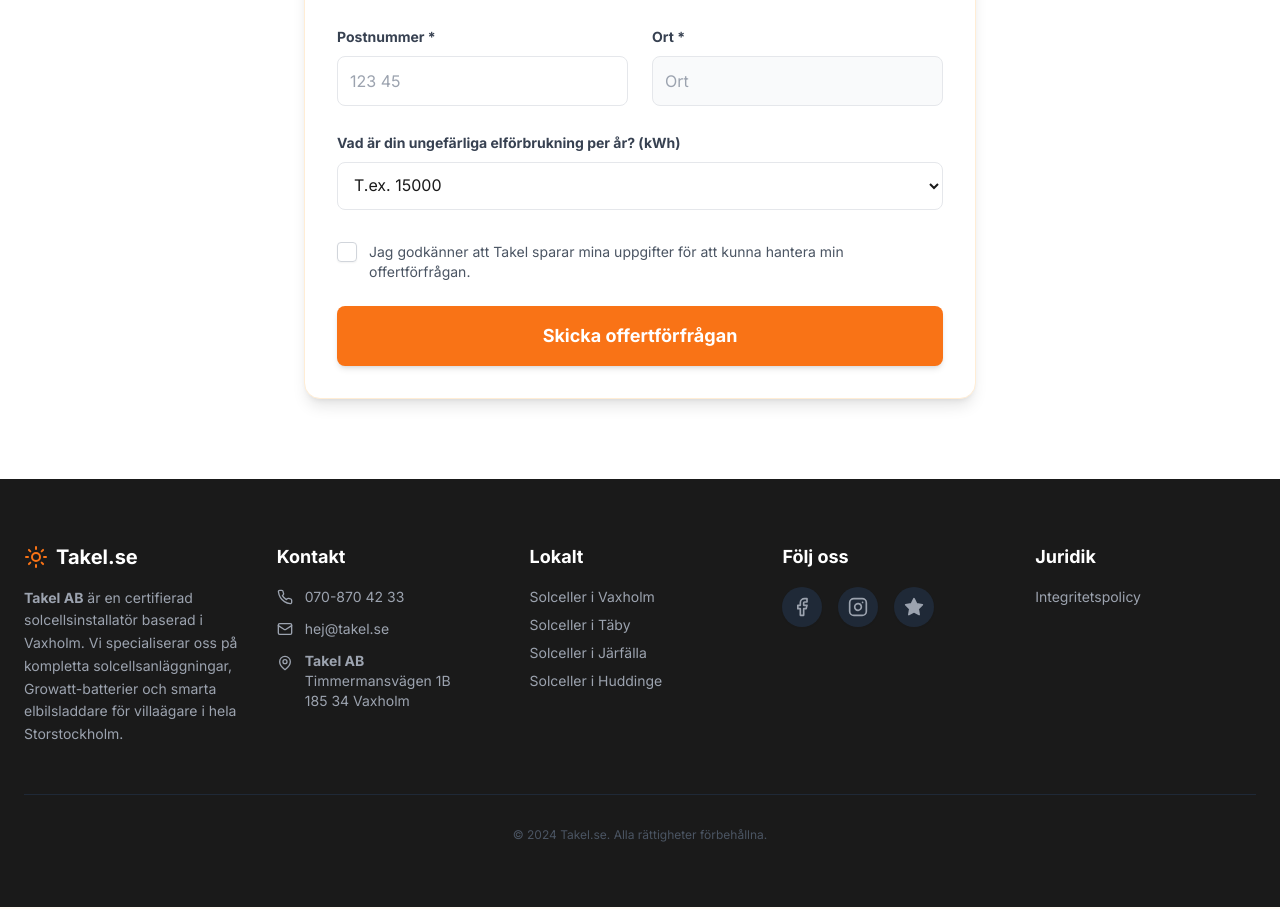
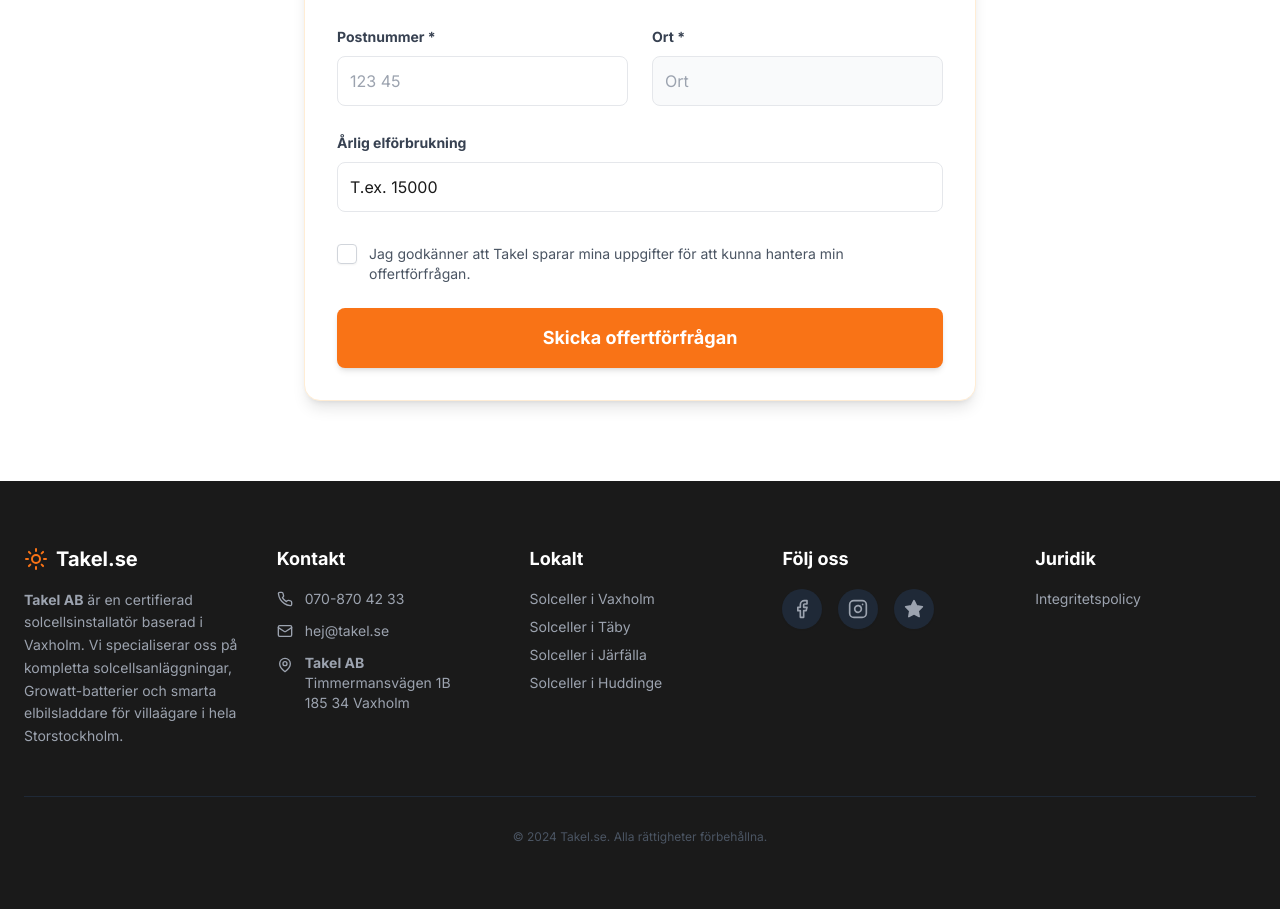
Before and after one commit to Takel-hub/ideal, a React (Vite) app: page / in a window 1280 px wide. Shown: the part 5400-6309 px from the top of the page. Built offline with nearby package versions, Linux system fonts and the light colour scheme; no server answers.

Commit message:
fix(a11y): improve accessibility score to 100 based on Lighthouse feedback

```diff
--- a/src/components/ChatWidget.tsx
+++ b/src/components/ChatWidget.tsx
@@ -868,6 +868,7 @@ Stämmer detta?`;
                                 {/* Close Button for Pill */}
                                 <button
                                     onClick={handlePillClose}
+                                    aria-label="Stäng chatt"
                                     className="absolute -top-2 -right-2 bg-white border border-orange-100 shadow-sm rounded-full p-1 text-gray-400 hover:text-orange-600 hover:border-orange-200 transition-colors z-20"
                                 >
                                     <X className="w-4 h-4" />
@@ -885,6 +886,7 @@ Stämmer detta?`;
                         )}
                         <button
                             onClick={() => setIsOpen(true)}
+                            aria-label="Öppna chatt"
                             className="bg-orange-600 text-white p-4 rounded-full shadow-lg hover:bg-orange-700 transition-transform hover:scale-110 animate-in slide-in-from-bottom-4 duration-500"
                         >
                             <Bot className="w-8 h-8" />
@@ -922,6 +924,7 @@ Stämmer detta?`;
                         <div className="relative group">
                             <button
                                 onClick={handleClose}
+                                aria-label="Minimera chatt"
                                 className="bg-orange-700/50 hover:bg-orange-800/80 rounded-full p-2 text-white/90 hover:text-white transition-all shadow-sm group-hover:shadow-md"
                             >
                                 <X className="w-5 h-5" />
--- a/src/components/ContactForm.tsx
+++ b/src/components/ContactForm.tsx
@@ -205,11 +205,12 @@ export const ContactForm = ({ onSuccess }: ContactFormProps) => {
                         </div>
 
                         <div className="space-y-2">
-                            <label className="text-sm font-bold text-gray-700">Vad är din ungefärliga elförbrukning per år? (kWh)</label>
+                            <label htmlFor="consumption" className="text-sm font-bold text-gray-700">Årlig elförbrukning</label>
                             <select
+                                id="consumption"
                                 value={formData.consumption}
                                 onChange={e => setFormData({ ...formData, consumption: e.target.value })}
-                                className="w-full p-3 rounded-lg border border-gray-200 focus:border-orange-500 focus:ring-1 focus:ring-orange-500 outline-none transition-all bg-white"
+                                className="w-full p-3 rounded-lg border border-gray-200 focus:border-orange-500 focus:ring-1 focus:ring-orange-500 outline-none transition-all appearance-none bg-white"
                             >
                                 <option>T.ex. 15000</option>
                                 <option>Under 10 000</option>
--- a/src/components/Footer.tsx
+++ b/src/components/Footer.tsx
@@ -21,7 +21,7 @@ export const Footer = ({ onOpenPrivacy }: FooterProps) => {
 
                 {/* Contact / NAP (Name, Address, Phone) */}
                 <div className="space-y-4">
-                    <h4 className="font-bold text-lg">Kontakt</h4>
+                    <h2 className="font-bold text-lg">Kontakt</h2>
                     <div className="space-y-3 text-sm text-gray-400">
                         <a href="tel:0708704233" className="flex items-center gap-3 hover:text-orange-500 transition-colors">
                             <Phone className="w-4 h-4 flex-shrink-0" />
@@ -44,7 +44,7 @@ export const Footer = ({ onOpenPrivacy }: FooterProps) => {
 
                 {/* Lokalt */}
                 <div className="space-y-4">
-                    <h4 className="font-bold text-lg">Lokalt</h4>
+                    <h2 className="font-bold text-lg">Lokalt</h2>
                     <ul className="space-y-2 text-sm text-gray-400">
                         <li><a href="/solceller/vaxholm" className="hover:text-orange-500 transition-colors">Solceller i Vaxholm</a></li>
                         <li><a href="/solceller/taby" className="hover:text-orange-500 transition-colors">Solceller i Täby</a></li>
@@ -55,7 +55,7 @@ export const Footer = ({ onOpenPrivacy }: FooterProps) => {
 
                 {/* Sociala Medier */}
                 <div className="space-y-4">
-                    <h4 className="font-bold text-lg">Följ oss</h4>
+                    <h2 className="font-bold text-lg">Följ oss</h2>
                     <div className="flex gap-4">
                         <a href="https://www.facebook.com/profile.php?id=100089265523459" target="_blank" rel="noopener noreferrer" aria-label="Besök vår Facebook-sida" className="w-10 h-10 rounded-full bg-gray-800 flex items-center justify-center text-gray-400 hover:bg-[#1877F2] hover:text-white transition-all shadow-sm">
                             <Facebook className="w-5 h-5" />
@@ -71,7 +71,7 @@ export const Footer = ({ onOpenPrivacy }: FooterProps) => {
 
                 {/* Legal */}
                 <div className="space-y-4">
-                    <h4 className="font-bold text-lg">Juridik</h4>
+                    <h2 className="font-bold text-lg">Juridik</h2>
                     <button
                         onClick={() => onOpenPrivacy?.()}
                         className="text-sm text-gray-400 hover:text-orange-500 transition-colors block"
```
